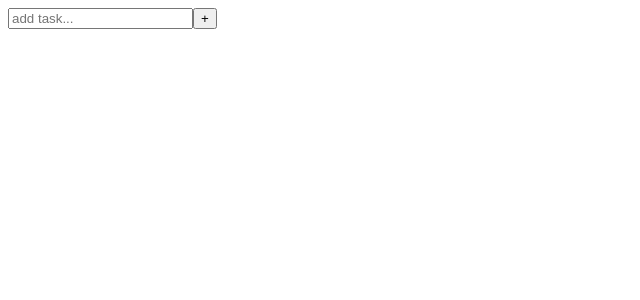
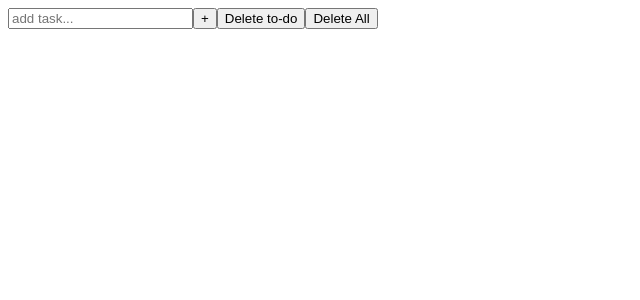
Before and after one commit to nestoririondo/4thweekproject, a React (Vite) app: page / in a window 1280 px wide. Shown: the top 300 px of the page, without its empty margins (0-640 px from the left). Built offline with nearby package versions, Linux system fonts and the light colour scheme.

Commit message:
third change delete button

```diff
--- a/src/App.jsx
+++ b/src/App.jsx
@@ -13,25 +13,16 @@ const App = () => {
   },[])
 
   const handleLocalStorage = (newTodo) => {
-    let newArr = [];
+    let newArr = []; /*  1. Obtener las tareas actuales de localStorage o crear un arreglo vacío    */
     if(localStorage.getItem('todos')){
       console.log("localStorage tiene algo adentro y lo vamos a llenar mas")
       newArr = JSON.parse(localStorage.getItem('todos'))
     }
-    newArr.push(newTodo)
+    newArr.push(newTodo) // 3. Actualizar el localStorage con el nuevo arreglo de tareas
     localStorage.setItem('todos', JSON.stringify(newArr))
   }
 
-  // const deleteFromEverywhere = () => {
-  //   // delete from useState
-  //   // edit out from localStorage
-  // }
 
-  // const editEverywhere = () => {
-  //   // edit from useState
-  //   // edit localStorage using the todos useState
-
-  // }
 
   return (
     <div className="App">
--- a/src/components/Form.jsx
+++ b/src/components/Form.jsx
@@ -30,6 +30,28 @@ const Form = ({ setTodos, handleLocalStorage }) => {
     }
     }
 
+    const handleDeleteAll = () => {
+      setTodos([]) // delete from useState.
+      localStorage.removeItem('todos'); // delete from localStorage. checked.
+      console.log(localStorage.getItem('todos')); // check if localStorage is empty.
+    };
+
+    /* const handleDeleteTodo = (id) => { //id is the key of the todo we want to delete
+      const updateTodos = todos.filter((todo) => todo.id !== id); // delete from useState. If the id of the todo is not the same as the id of the todo we want to delete, then keep it.
+      setTodos(updateTodos); // update useState. updateTodos makes setTodos equal to the new array
+      localStorage.setItem('todos', JSON.stringify(updateTodos)) // update localStorage with the new array
+    } */
+
+    const handleDeleteTodo = (id) => {
+      console.log("Before deletion - todos:", todos);
+      const updateTodos = todos.filter((todo) => todo.id !== id);
+      console.log("After deletion - updateTodos:", updateTodos);
+      setTodos(updateTodos);
+      console.log("After deletion - todos (state updated):", todos);
+      localStorage.setItem('todos', JSON.stringify(updateTodos));
+      console.log("After deletion - localStorage updated:", localStorage.getItem('todos'));
+    }
+
   return (
     <div className="block">
       <form onSubmit={handleAdd}>
@@ -40,6 +62,8 @@ const Form = ({ setTodos, handleLocalStorage }) => {
               value={taskText}
             />
             <button type="submit">+</button>
+            <button type="reset" onClick={handleDeleteTodo}>Delete to-do</button>
+            <button type="button" onClick={handleDeleteAll}>Delete All</button>
       </form>
     </div>
   );
```
